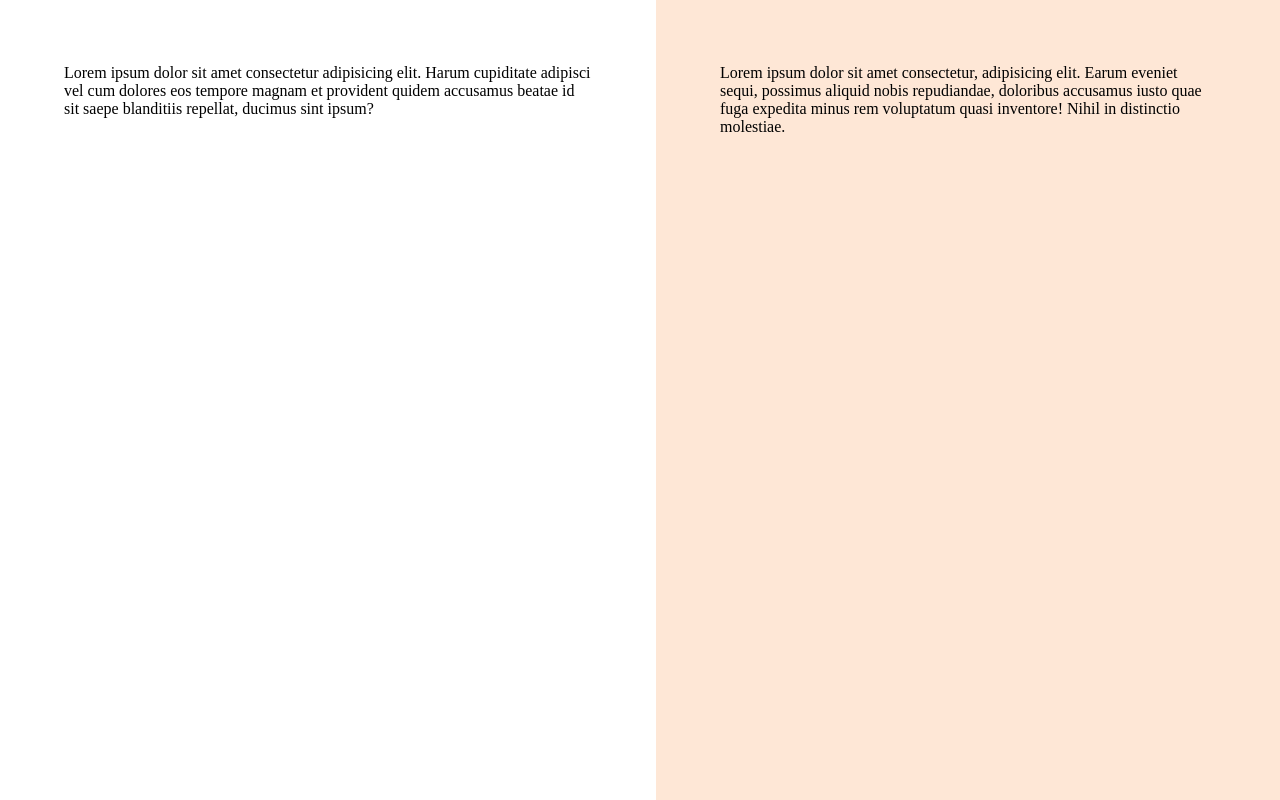
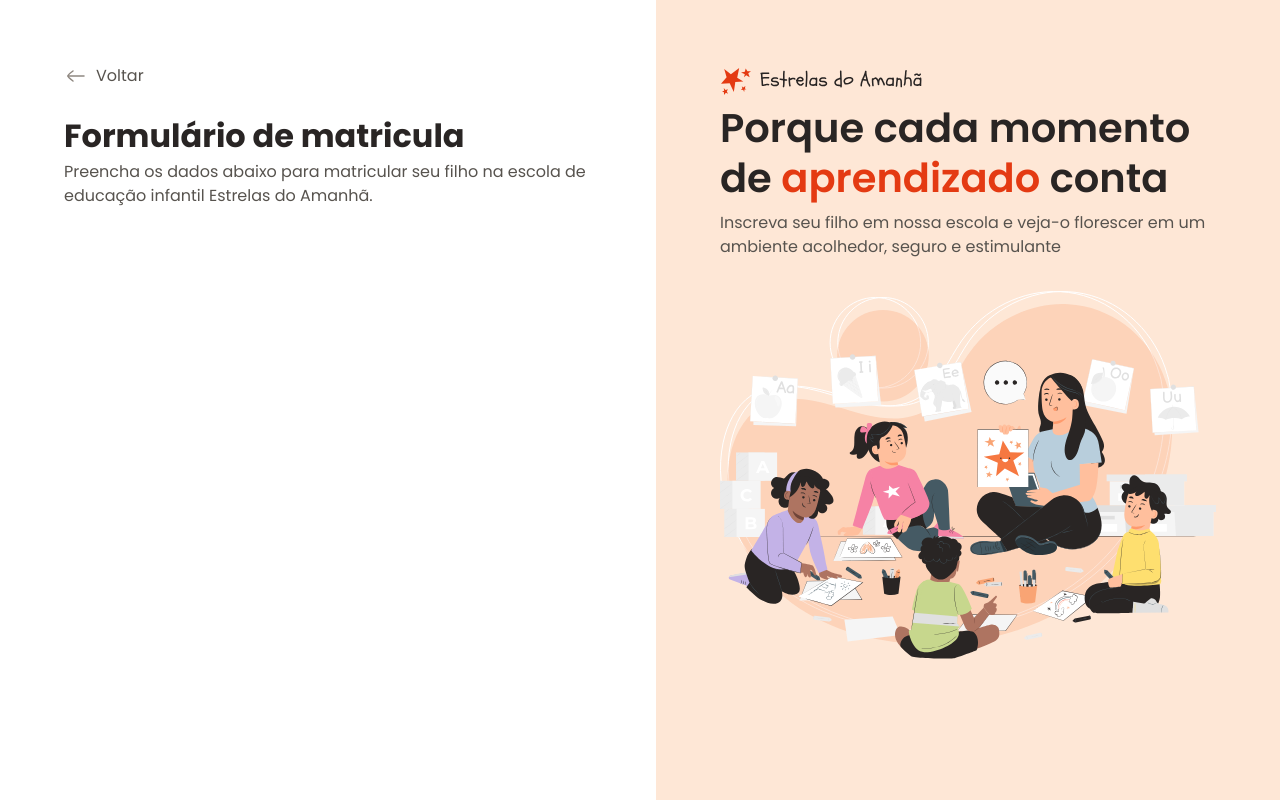
Before and after one commit to anaamooraes/Projeto-Formulario-de-Matricula, a plain HTML site: page index.html in a window 1280 px wide. Drawn offline with Linux system fonts and the light colour scheme.

Commit message:
conteúdo aside e inicial do main

```diff
--- a/index.html
+++ b/index.html
@@ -14,13 +14,30 @@
   <div id="app">
     <main>
       <div class="main-container">
-        Lorem ipsum dolor sit amet consectetur adipisicing elit. Harum cupiditate adipisci vel cum dolores eos tempore magnam et provident quidem accusamus beatae id sit saepe blanditiis repellat, ducimus sint ipsum?
+        <div class="back">
+          <img src="/assets/icons/arrow-left-02.svg" alt="Icone de voltar">
+          <span>Voltar</span>
+        </div>
+        <h1>Formulário de matricula</h1>
+        <p>Preencha os dados abaixo para matricular seu filho na escola de educação infantil Estrelas do Amanhã.</p>
       </div>
     </main>
 
     <aside>
       <div class="aside-container">
-        Lorem ipsum dolor sit amet consectetur, adipisicing elit. Earum eveniet sequi, possimus aliquid nobis repudiandae, doloribus accusamus iusto quae fuga expedita minus rem voluptatum quasi inventore! Nihil in distinctio molestiae.
+        <header>
+          <img src="assets/logo.svg" alt="Logo Estrelas do Amanhã">
+          <h2>Porque cada momento de
+            <span>
+              aprendizado
+            </span>
+            conta
+          </h2>
+          <p>Inscreva seu filho em nossa escola e veja-o florescer em um ambiente acolhedor, seguro e estimulante</p>
+        </header>
+
+        <img src="assets/Illustration.svg" alt="Ilustração de uma professora com crianças">
+
       </div>
     </aside>
   </div>
--- a/styles/global.css
+++ b/styles/global.css
@@ -25,4 +25,16 @@
 
 body {
   overflow: hidden;
+
+  font: var(--text);
+  color: var(--text-secundary);
 }
+
+h1, h2 {
+  color: var(--text-primary);
+}
+
+img {
+  max-width: 100%;
+  height: auto;
+}
--- a/styles/layout.css
+++ b/styles/layout.css
@@ -13,7 +13,18 @@
   & .main-container {
     max-width: 33rem;
     margin-left: auto;
+  }
 
+  & .back {
+    display: flex;
+    align-items: center;
+    gap: .5rem;
+    margin-bottom: 1.5rem;
+  }
+
+  & .h1 {
+    font: 600 1.5rem/1.2 var(--font-family) ;
+    margin-bottom: .5rem;
   }
 }
 
@@ -24,5 +35,16 @@
   & .aside-container {
     max-width: 31rem;
 
+    & > img {
+      margin-top: 2rem;
+    }
+  }
+
+  & h2 {
+    font: 600 2.5rem/1.25 var(--font-family);
+    margin-bottom: .5rem;
+    & span {
+      color: var(--text-highlight);
+    }
   }
 }
```
